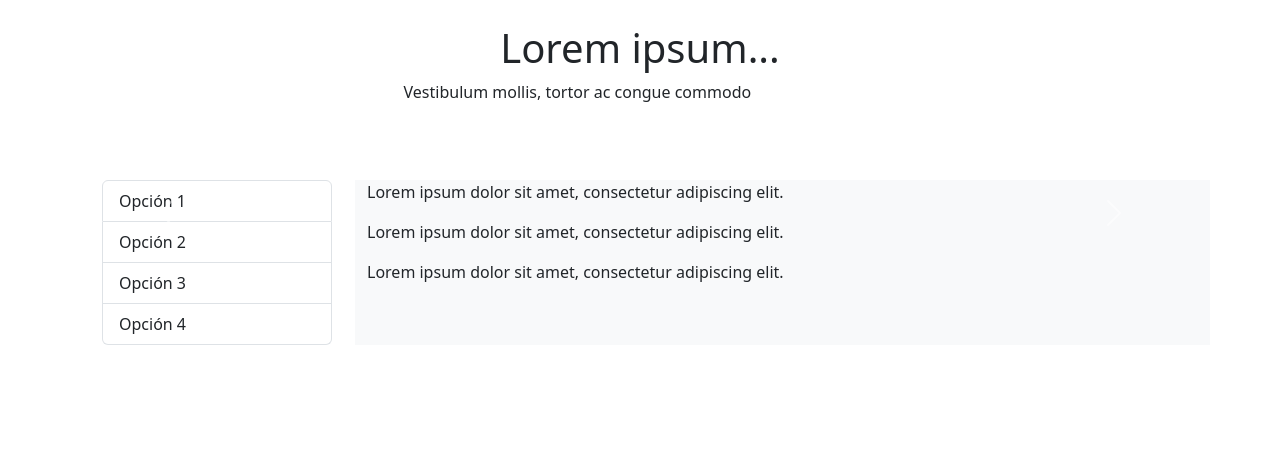
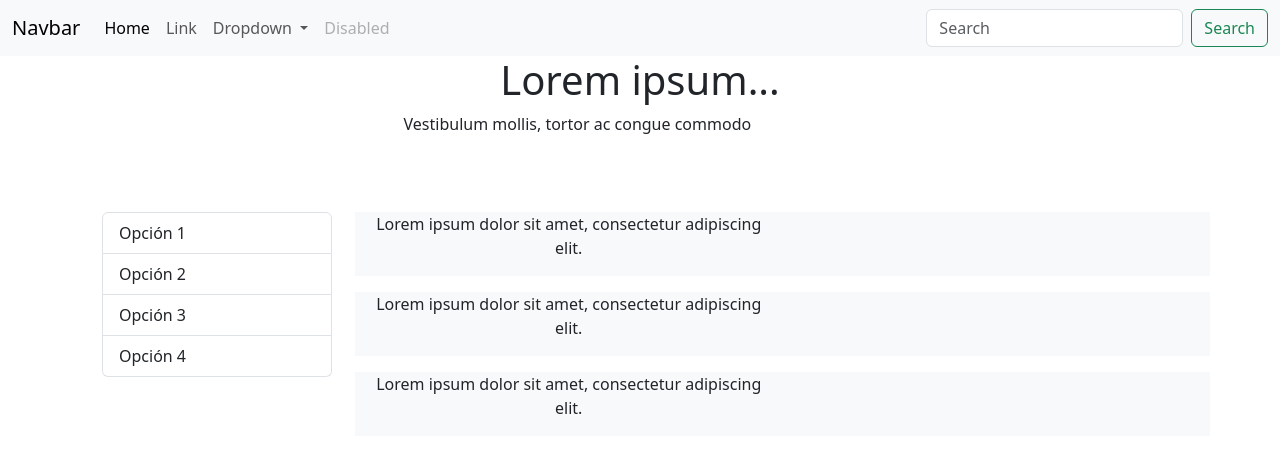
Before and after one commit to mariajosefinastab/15.1.1-Taller, a plain HTML site: page index.html in a window 1280 px wide. Drawn offline with nearby package versions, Linux system fonts and the light colour scheme.

Commit message:
Update nav

```diff
--- a/index.html
+++ b/index.html
@@ -1,5 +1,5 @@
 <!DOCTYPE html>
-<html>
+<html lang="es">
 <head>
   <meta charset="UTF-8">
   <meta name="viewport" content="width=device-width, initial-scale=1.0">
@@ -10,21 +10,56 @@
 
 <body>
 
+  <nav class="navbar navbar-expand-lg bg-light">
+    <div class="container-fluid">
+      <a class="navbar-brand" href="#">Navbar</a>
+      <button class="navbar-toggler" type="button" data-bs-toggle="collapse" data-bs-target="#navbarSupportedContent" aria-controls="navbarSupportedContent" aria-expanded="false" aria-label="Toggle navigation">
+        <span class="navbar-toggler-icon"></span>
+      </button>
+      <div class="collapse navbar-collapse" id="navbarSupportedContent">
+        <ul class="navbar-nav me-auto mb-2 mb-lg-0">
+          <li class="nav-item">
+            <a class="nav-link active" aria-current="page" href="#">Home</a>
+          </li>
+          <li class="nav-item">
+            <a class="nav-link" href="#">Link</a>
+          </li>
+          <li class="nav-item dropdown">
+            <a class="nav-link dropdown-toggle" href="#" role="button" data-bs-toggle="dropdown" aria-expanded="false">
+              Dropdown
+            </a>
+            <ul class="dropdown-menu">
+              <li><a class="dropdown-item" href="#">Action</a></li>
+              <li><a class="dropdown-item" href="#">Another action</a></li>
+              <li><hr class="dropdown-divider"></li>
+              <li><a class="dropdown-item" href="#">Something else here</a></li>
+            </ul>
+          </li>
+          <li class="nav-item">
+            <a class="nav-link disabled">Disabled</a>
+          </li>
+        </ul>
+        <form class="d-flex" role="search">
+          <input class="form-control me-2" type="search" placeholder="Search" aria-label="Search">
+          <button class="btn btn-outline-success" type="submit">Search</button>
+        </form>
+      </div>
+    </div>
+  </nav>
+
   <main>
     <div class="container">
       <div class="row">
         <div class="col-md-12">
           <h1>Lorem ipsum...</h1>
 
-        <!--carrusel-->
-
+          <!-- Carrusel -->
           <div id="carouselExampleControls" class="carousel slide" data-bs-ride="carousel">
             <div class="carousel-inner">
               <div class="carousel-item active">
                 <p>Vestibulum mollis, tortor ac congue commodo</p>
               </div>
               <div class="carousel-item">
-
                 <p>Lorem ipsum dolor sit amet, consectetur adipiscing elit.</p>
               </div>
               <div class="carousel-item">
@@ -39,8 +74,8 @@
               <span class="carousel-control-next-icon" aria-hidden="true"></span>
               <span class="visually-hidden">Next</span>
             </button>
+          </div>
 
-          <!-- <div class="container"> -->
           <div class="row" id="content">
             <div class="col-sm-3" id="options">
               <ul class="list-group">
@@ -52,22 +87,28 @@
             </div>
 
             <div class="col-sm-9">
-                <div class="row">
-                  <div class="row-8 row-sm-6">
+              <div class="row mb-3">
+                <div class="col-8 col-sm-6">
                   <p class="text">Lorem ipsum dolor sit amet, consectetur adipiscing elit.</p>
                 </div>
-                  <div class="row-8 row-sm-6">
+              </div>
+              <div class="row mb-3">
+                <div class="col-8 col-sm-6">
                   <p class="text">Lorem ipsum dolor sit amet, consectetur adipiscing elit.</p>
                 </div>
-                  <div class="row-8 row-sm-6">
+              </div>
+              <div class="row mb-3">
+                <div class="col-8 col-sm-6">
                   <p class="text">Lorem ipsum dolor sit amet, consectetur adipiscing elit.</p>
                 </div>
               </div>
             </div>
           </div>
-
+        </div>
+      </div>
     </div>
 
     <script src="https://cdn.jsdelivr.net/npm/bootstrap@5.3.0/dist/js/bootstrap.bundle.min.js"></script>
+  </main>
 </body>
 </html>
--- a/styles.css
+++ b/styles.css
@@ -1,6 +1,5 @@
 .carousel-item {
     height: 100px;
-
     text-align: center;
   }
 
@@ -16,13 +15,25 @@
 
 .col-sm-9 {
   text-align: justify;
-  background-color: #f8f9fa;
-
 }
 
-.row-8 row-sm-6{
-  margin-bottom: 50px;
+.col-sm-9 .row{
+  background-color: #f8f9fa ;
 }
+
+main p {
+  text-align: center;
+}
+/* main p {
+  text-align: justify;
+  text-justify: inter-word;
+  column-count: 1; /* Por defecto, una columna para SM */
+
+
+/* @media (min-width: 768px) {
+  main p {
+      column-count: 2; /* Dos columnas(MD) */
+
 
 /*   .text {
     text-align: justify;
```
Lines whose indentation alone changed are shown as unchanged.
